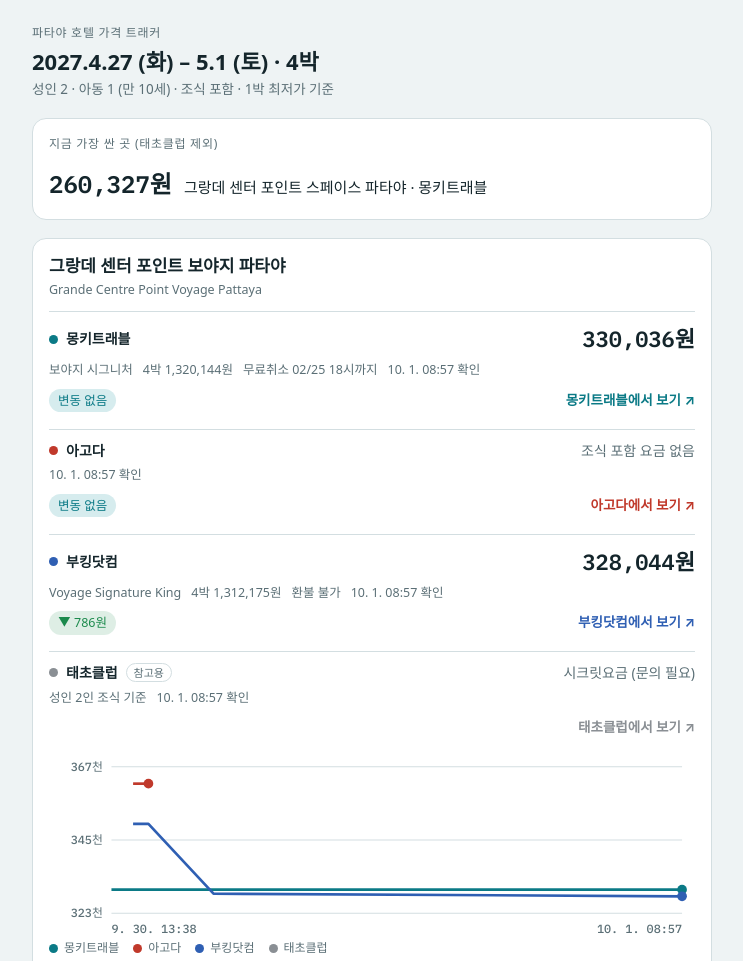
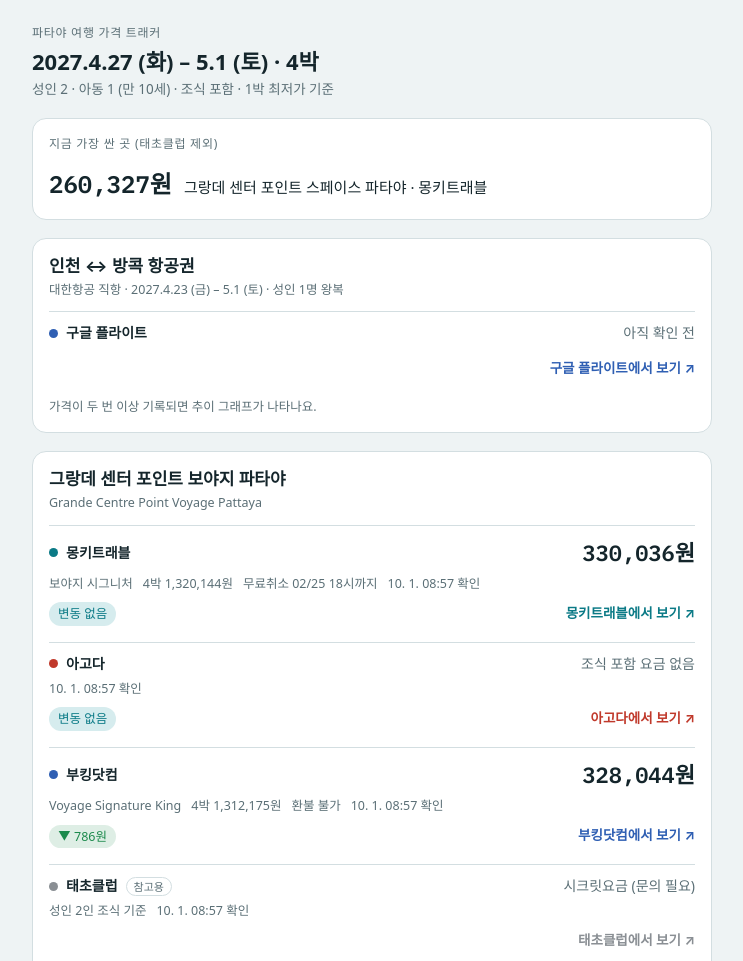
Before and after one commit to wever9923-code/hotel-price-macro, a plain HTML site: page docs/index.html in a window 1280 px wide. Shown: the top 961 px of the page, without its empty margins (268-1011 px from the left). Drawn offline with Linux system fonts and the light colour scheme; a web font is replaced by a local one.

Commit message:
Add files via upload

```diff
--- a/docs/index.html
+++ b/docs/index.html
@@ -72,7 +72,7 @@
 
 <div class="wrap">
   <header>
-    <p class="eyebrow">파타야 호텔 가격 트래커</p>
+    <p class="eyebrow">파타야 여행 가격 트래커</p>
     <h1>2027.4.27 (화) – 5.1 (토) · 4박</h1>
     <p class="sub">성인 2 · 아동 1 (만 10세) · 조식 포함 · 1박 최저가 기준</p>
   </header>
@@ -82,19 +82,21 @@
     <div class="best" id="best"><span class="note">가격 기록을 불러오는 중이에요.</span></div>
   </div>
 
+  <div id="flight"></div>
+
   <div id="hotels" style="display:grid;gap:18px"></div>
 
   <details class="card">
     <summary>전체 확인 기록</summary>
     <div class="tbl">
       <table>
-        <thead><tr><th>확인 시각</th><th>호텔</th><th>사이트</th><th class="n">1박</th></tr></thead>
+        <thead><tr><th>확인 시각</th><th>항목</th><th>사이트</th><th class="n">가격</th></tr></thead>
         <tbody id="log"><tr><td colspan="4" class="empty">기록이 없어요.</td></tr></tbody>
       </table>
     </div>
   </details>
 
-  <p class="note">가격은 모두 세금·봉사료 포함 1박 금액이에요. 몽키트래블·아고다·부킹닷컴은 아동 1명(만 10세)을 포함한 조건의 요금이고, 아고다는 만 10세를 간이침대 대상으로 계산해 그 요금이 포함돼 있어요. 태초클럽은 성인 2인 조식 기준이라 참고용으로만 보여주고 최저가 비교에서는 빼요. 태초클럽은 날짜가 자동 입력되지 않으니 열린 페이지에서 "날짜 먼저 선택"으로 4.27–5.1을 넣어주세요.</p>
+  <p class="note">항공권은 구글 플라이트 기준 대한항공 직항, 성인 1명 왕복 총액(세금 포함)이에요. 호텔 가격은 모두 세금·봉사료 포함 1박 금액이에요. 몽키트래블·아고다·부킹닷컴은 아동 1명(만 10세)을 포함한 조건의 요금이고, 아고다는 만 10세를 간이침대 대상으로 계산해 그 요금이 포함돼 있어요. 태초클럽은 성인 2인 조식 기준이라 참고용으로만 보여주고 최저가 비교에서는 빼요. 태초클럽은 날짜가 자동 입력되지 않으니 열린 페이지에서 "날짜 먼저 선택"으로 4.27–5.1을 넣어주세요.</p>
 </div>
 
 <script>
@@ -115,6 +117,33 @@
   {key:"taecho", ko:"태초클럽", cls:"s2", color:"var(--site2)", ref:true},
 ];
 
+const FLIGHT = {ko:"인천 ↔ 방콕 항공권", sub:"대한항공 직항 · 2027.4.23 (금) – 5.1 (토) · 성인 1명 왕복",
+  url:"https://www.google.com/travel/flights?q=Flights%20to%20BKK%20from%20ICN%20on%202027-04-23%20through%202027-05-01%20nonstop%20Korean%20Air&curr=KRW&hl=ko&gl=kr"};
+const GSITE = {key:"google", ko:"구글 플라이트", cls:"s4", color:"var(--site4)"};
+
+function renderFlight(rows){
+  const box=document.getElementById("flight"); box.textContent="";
+  const list=series(rows,"flight","google"), last=list[list.length-1];
+  const p=priced(list), lp=p[p.length-1], pp=p[p.length-2];
+  const card=el("section",{class:"card"});
+  const head=el("div",{class:"hotel-head"}); const t=el("div");
+  t.appendChild(el("h2",{},FLIGHT.ko)); t.appendChild(el("div",{class:"en"},FLIGHT.sub));
+  head.appendChild(t); card.appendChild(head);
+  const row=el("div",{class:"site"});
+  const nm=el("div",{class:"site-name"}); nm.appendChild(el("span",{class:"dot s4"})); nm.appendChild(document.createTextNode(GSITE.ko)); row.appendChild(nm);
+  row.appendChild(last && typeof last.perNight==="number" ? el("div",{class:"price"},won(last.perNight)) : el("div",{class:"price na"}, last ? (last.status||"가격 없음") : "아직 확인 전"));
+  const det=el("div",{class:"detail"});
+  if(last){ if(last.room) det.appendChild(el("span",{},last.room)); if(last.note) det.appendChild(el("span",{},last.note)); det.appendChild(el("span",{},fmtTime(last.ts)+" 확인")); }
+  row.appendChild(det);
+  const end=el("div",{class:"row-end"}); const chipBox=el("span");
+  if(lp && pp){const d=lp.perNight-pp.perNight; chipBox.appendChild(el("span",{class:"chip "+(d<0?"down":d>0?"up":"")}, d===0?"변동 없음":(d<0?"▼ ":"▲ ")+won(Math.abs(d))));}
+  end.appendChild(chipBox);
+  end.appendChild(el("a",{class:"link s4",href:FLIGHT.url,target:"_blank",rel:"noopener"},"구글 플라이트에서 보기 ↗"));
+  row.appendChild(end); card.appendChild(row);
+  const chart=el("div",{class:"chart"}); drawChart(chart,[{S:GSITE,pts:p}]); card.appendChild(chart);
+  box.appendChild(card);
+}
+
 const won = n => n.toLocaleString("ko-KR") + "원";
 const fmtTime = iso => new Date(iso).toLocaleString("ko-KR",{timeZone:"Asia/Seoul",month:"numeric",day:"numeric",hour:"2-digit",minute:"2-digit",hour12:false});
 function el(tag, attrs={}, text){const e=document.createElement(tag);for(const k in attrs)e.setAttribute(k,attrs[k]);if(text!=null)e.textContent=text;return e}
@@ -123,6 +152,7 @@
 function priced(list){return list.filter(r=>typeof r.perNight==="number")}
 
 function render(rows){
+  renderFlight(rows);
   const box=document.getElementById("hotels"); box.textContent="";
   const latestPriced=[];
   HOTELS.forEach(H=>{
@@ -163,7 +193,7 @@
     best.appendChild(el("b",{},won(m.r.perNight))); best.appendChild(el("span",{},m.H.ko+" · "+m.S.ko));}
   // log
   const log=document.getElementById("log"); log.textContent="";
-  [...rows].reverse().forEach(r=>{const H=HOTELS.find(h=>h.key===r.hotel), S=SITES.find(s=>s.key===r.site); if(!H||!S) return;
+  [...rows].reverse().forEach(r=>{const H=r.hotel==="flight"?{ko:"대한항공 항공권"}:HOTELS.find(h=>h.key===r.hotel), S=r.site==="google"?GSITE:SITES.find(s=>s.key===r.site); if(!H||!S) return;
     const tr=el("tr"); tr.appendChild(el("td",{},fmtTime(r.ts))); tr.appendChild(el("td",{},H.ko.replace(/ 파타야$/,"").replace("그랑데 센터 포인트","GCP").replace(" 비치 리조트","")));
     tr.appendChild(el("td",{},S.ko)); tr.appendChild(el("td",{class:"n"}, typeof r.perNight==="number"?won(r.perNight):(r.status||"–"))); log.appendChild(tr);});
   if(!log.children.length) log.appendChild(Object.assign(el("tr"),{innerHTML:'<td colspan="4" class="empty">기록이 없어요.</td>'}));
@@ -171,7 +201,7 @@
 
 function drawChart(box, sets){
   const n=Math.max(...sets.map(s=>s.pts.length));
-  if(n<2){box.appendChild(el("p",{class:"note"},"같은 사이트에서 가격이 두 번 이상 기록되면 추이 그래프가 나타나요.")); return;}
+  if(n<2){box.appendChild(el("p",{class:"note"},"가격이 두 번 이상 기록되면 추이 그래프가 나타나요.")); return;}
   const all=sets.flatMap(s=>s.pts); const ts=all.map(r=>+new Date(r.ts)); const vals=all.map(r=>r.perNight);
   let lo=Math.min(...vals),hi=Math.max(...vals); if(lo===hi){lo-=10000;hi+=10000} const pad=(hi-lo)*.15; lo-=pad; hi+=pad;
   let t0=Math.min(...ts),t1=Math.max(...ts); if(t0===t1)t1=t0+1;
```
